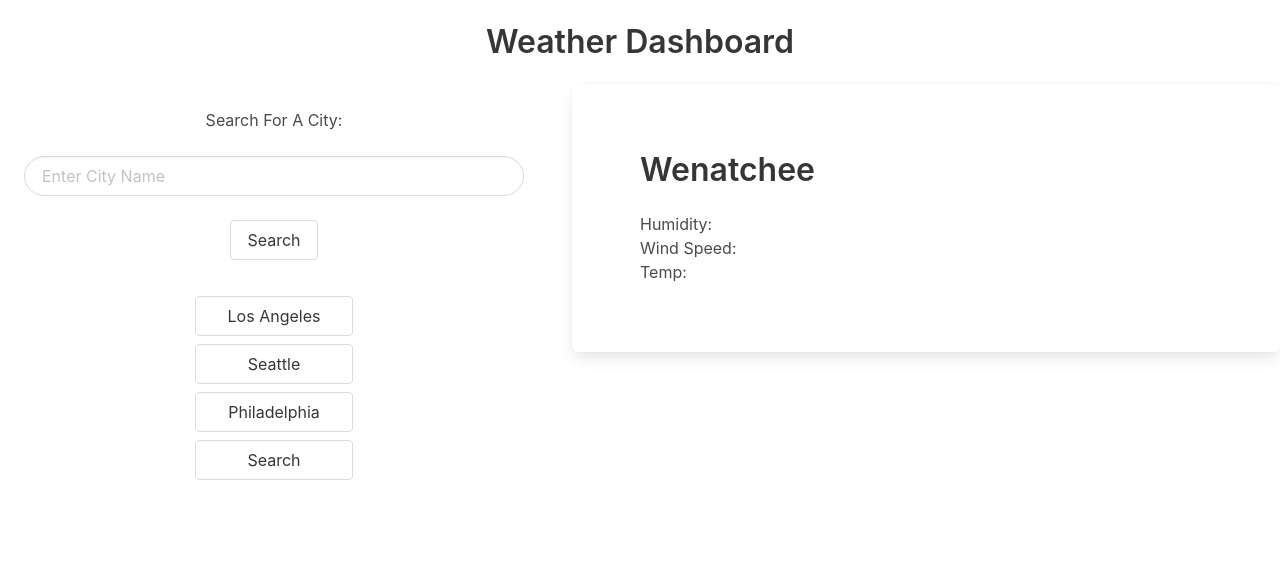
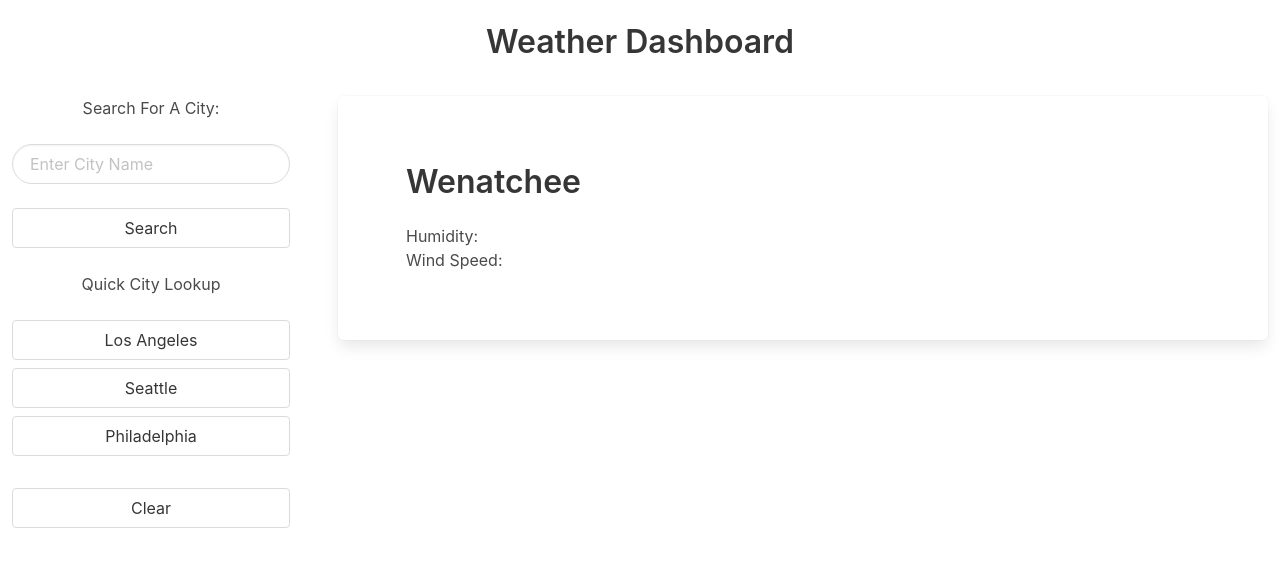
Before and after one commit to jenjen0219/weather-dashboard, a plain HTML site: page index.html in a window 1280 px wide. Drawn offline with nearby package versions, Linux system fonts and the light colour scheme.

Commit message:
made some chnages to styling to ensure that the search and quicky citry look up and day of forecast are formatted to fit nicely onto the page

```diff
--- a/index.html
+++ b/index.html
@@ -15,42 +15,47 @@
     <header class=" m-5" id="mainTitleEl">
         <h1 class="title has-text-centered">Weather Dashboard</h1>
     </header>
-
-    <div class="columns is-centered">
-        <div class="column is-narrow">
-            <div class=" m-5 is-grouped-centered" style="width: 500px;">
-                <form id="searchCityEl" class="is-centered m-auto">
-                    <label style="display:block; text-align: center" class="block " for="cityName"> Search For A
-                        City:
+    <section class="columns">
+        <div class="column is-one-third is-3 is-centered">
+            <section class="m-3">
+                <form id="searchCityEl" class="is-centered ">
+                    <label style="display:block; text-align: center" class="block " for="cityName">
+                        Search For A City:
                     </label>
                     <input class="input is-rounded block" type="text" id="cityName" name="cityName"
                         placeholder="Enter City Name">
                     <div class="container">
-                        <button style="display:block; margin:0 auto" class="button has-text-centered is-2"
-                            id="searchButton"> Search
+                        <button class="button has-text-centered is-2 is-fullwidth" id="searchButton"> Search
                         </button>
                     </div>
                 </form>
-            </div>
+            </section>
 
-            <section class="column is-one-third is-centered buttons m-auto" id="cityHistoryEl">
+            <section class="column is-centered buttons m-auto" id="cityHistoryEl">
+                <label style="display:block; text-align: center" class="block " for="cityName">
+                    Quick City Lookup
+                </label>
                 <button class="button is-fullwidth" class="searchButton"> Los Angeles </button>
 
                 <button class="button is-fullwidth" class=" searchButton"> Seattle </button>
                 <button class="button is-fullwidth" class="searchButton"> Philadelphia </button>
-                <button class="button is-fullwidth" class="searchButton"> Search </button>
+            </section>
 
+            <section class="column is-centered buttons m-auto">
+                <button class="button is-fullwidth" class="searchButton"> Clear </button>
 
             </section>
         </div>
-
+        </div>
+        </div>
+        <section class=" column auto">
             <div class="column">
                 <div class="box">
                     <section class="card-content section" id="currentWeatherEl">
                         <h1 class="title">Wenatchee</h1>
                         <h2 class="sub-title">Humidity: </h2>
                         <h2 class="sub-title">Wind Speed: </h2>
-                    <h2 class="sub-title">Temp: </h2>
+                        <h2 class="sub-title"></h2>
 
                     </section>
 
@@ -60,7 +65,8 @@
 
                 </div>
             </div>
-    </div>
+        </section>
+    </section>
 
     <!-- for the search bar i am going to need a title, input box, and then a button -->
 
```
Lines whose indentation alone changed are shown as unchanged.
